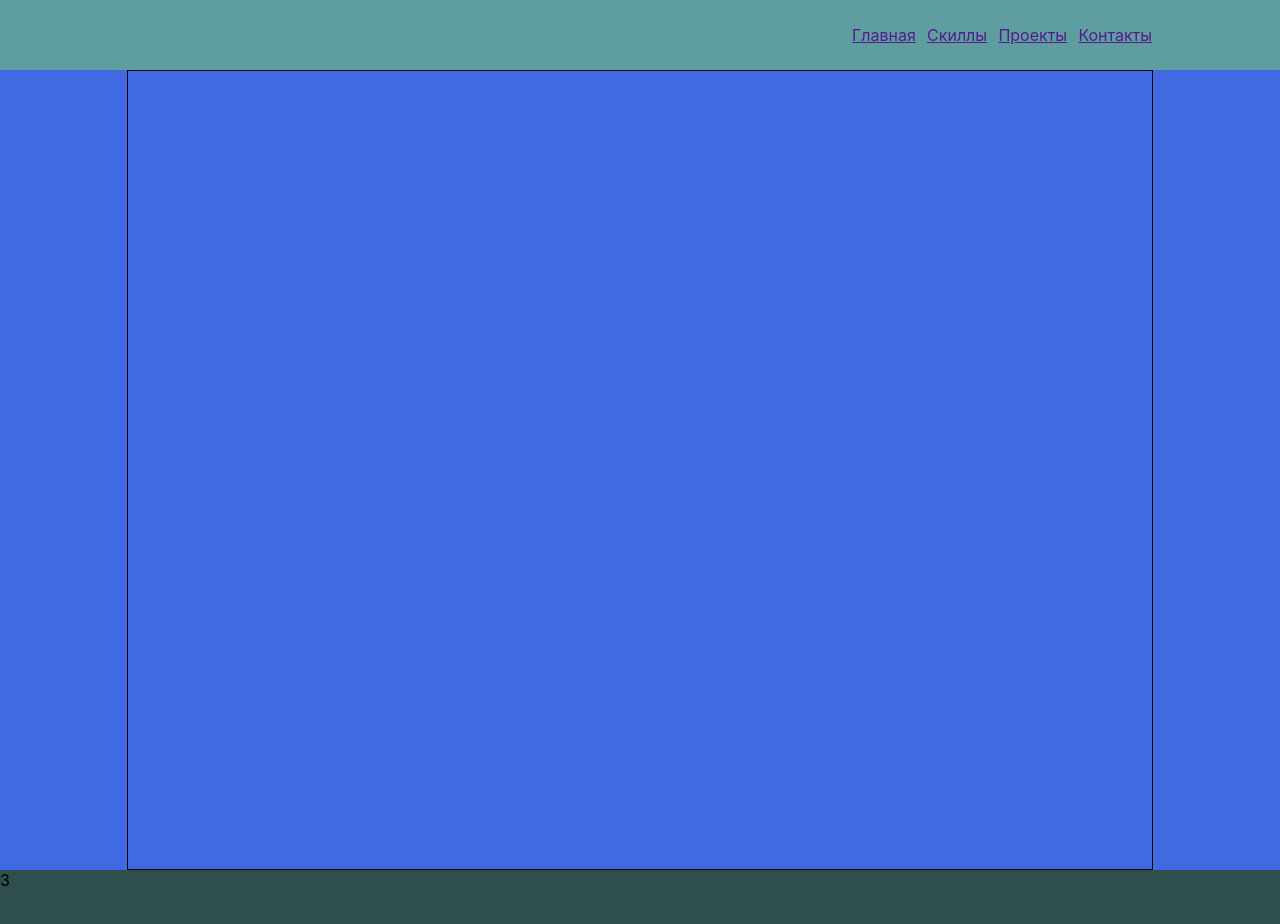
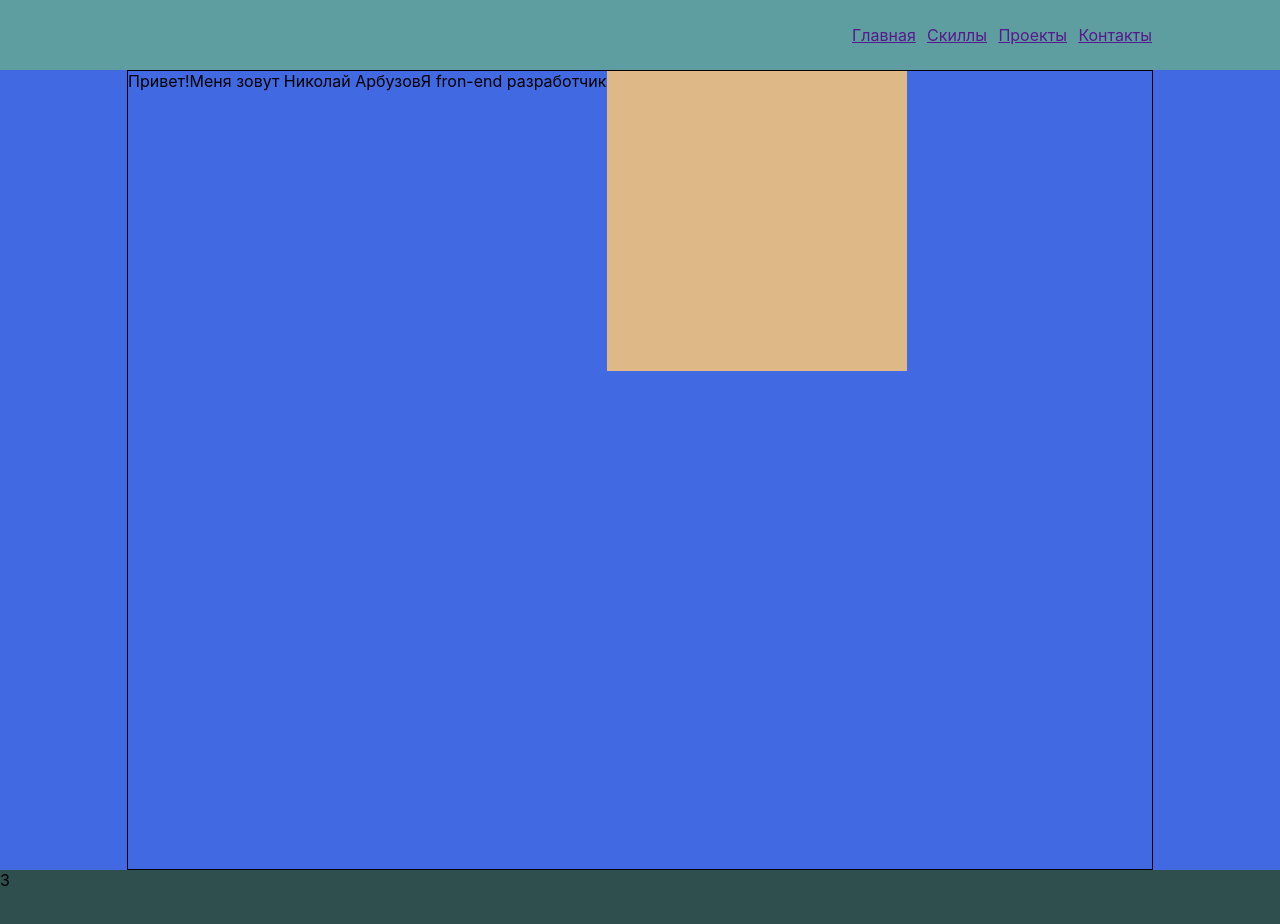
Before and after one commit to nickolayArbuzov/portfolio, a React (Create React App) app: page / in a window 1280 px wide. Shown: the top 924 px of the page. Built offline with nearby package versions, Linux system fonts and the light colour scheme.

Commit message:
add photo-area

```diff
--- a/src/Main/Main.js
+++ b/src/Main/Main.js
@@ -5,7 +5,14 @@ function Main() {
   return (
     <div className={styles.main}>
       <div className={styles.container}>
-
+        <div className={styles.greet}>
+          <span>Привет!</span>
+          <span>Меня зовут Николай Арбузов</span>
+          <span>Я fron-end разработчик</span>
+        </div>
+        <div className={styles.photo}>
+          <img src='' alt=''/>
+        </div>
       </div>
     </div>
   );
--- a/src/Main/Main.module.css
+++ b/src/Main/Main.module.css
@@ -8,4 +8,15 @@
 .container{
   width: 80%;
   border: 1px solid;
+  display:flex;
 }
+
+.greet{
+
+}
+
+.photo{
+  height: 300px;
+  width: 300px;
+  background-color: burlywood;
+}
```
